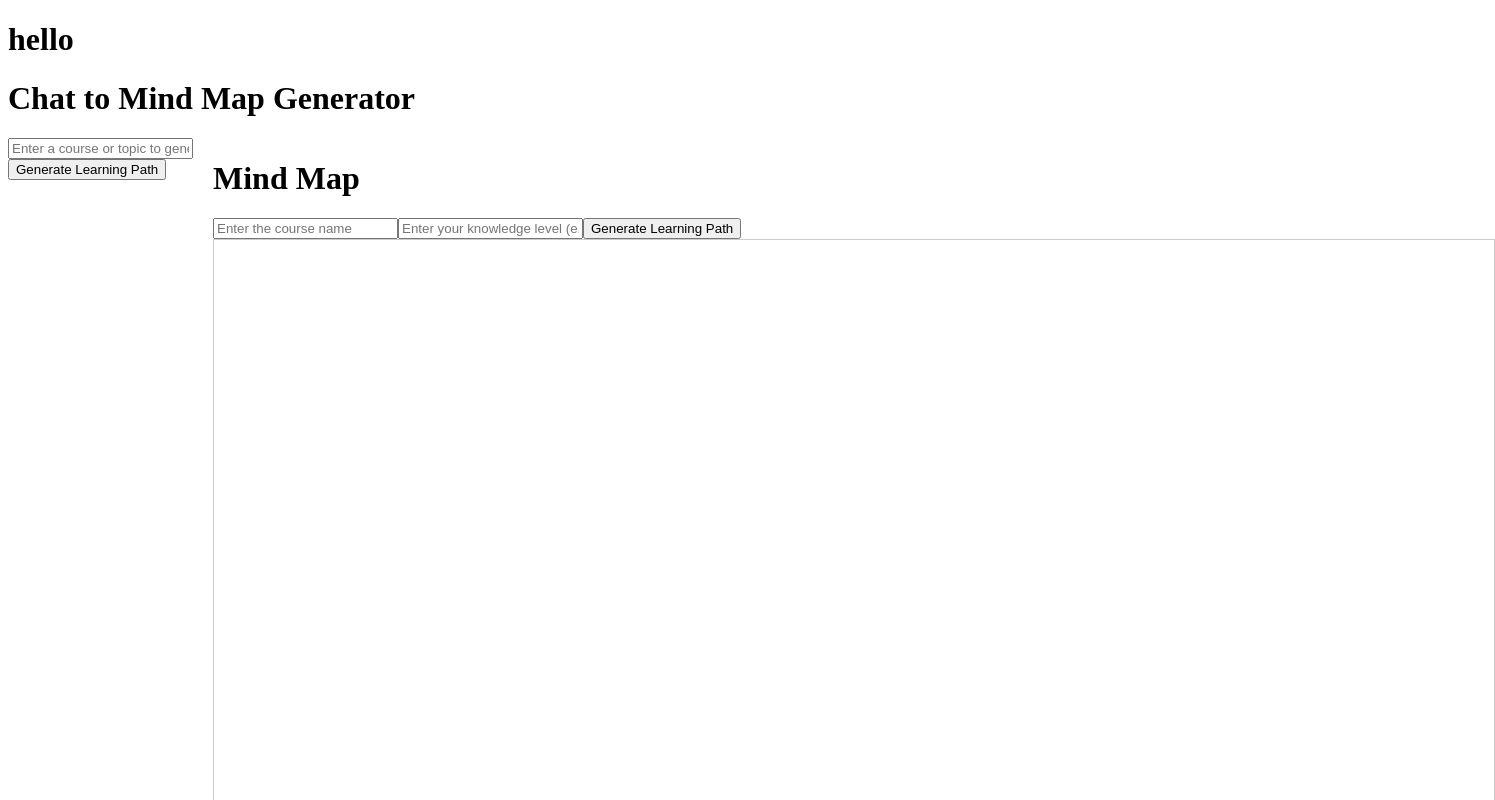
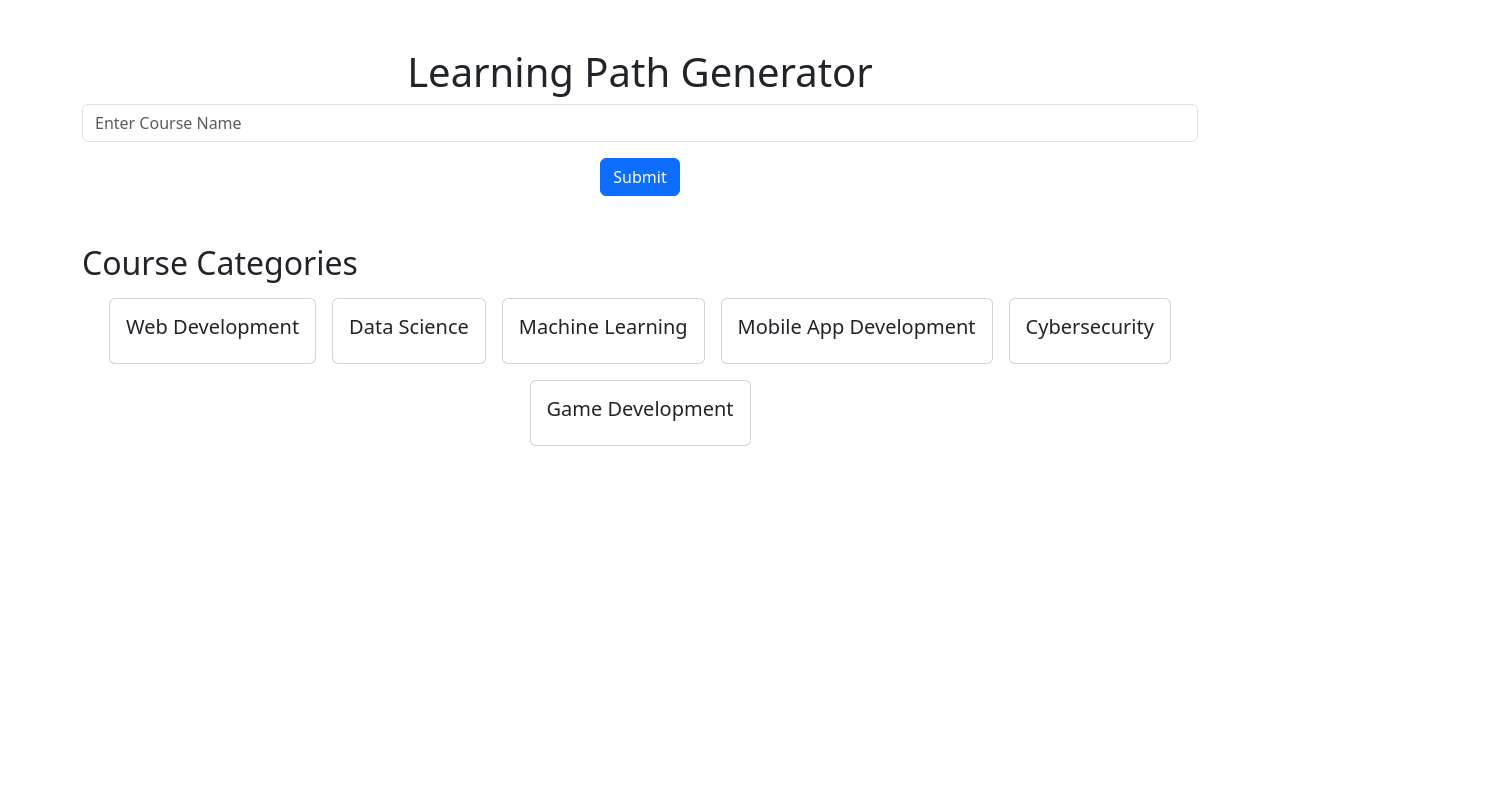
Before and after one commit to manivuppala124/AI-PathGen, a React (Create React App) app: page / in a window 1280 px wide. Shown: the top 800 px of the page, 1495 px wide, since content can reach past the window. Built offline with nearby package versions, Linux system fonts and the light colour scheme.

Commit message:
homepage commit

```diff
--- a/package.json
+++ b/package.json
@@ -7,10 +7,12 @@
     "@testing-library/react": "^13.4.0",
     "@testing-library/user-event": "^13.5.0",
     "axios": "^1.7.7",
+    "bootstrap": "^5.3.3",
     "jsmind": "^0.8.5",
     "mongoose": "^8.6.3",
     "react": "^18.3.1",
     "react-dom": "^18.3.1",
+    "react-router-dom": "^6.26.2",
     "react-scripts": "5.0.1",
     "web-vitals": "^2.1.4"
   },
--- a/public/index.html
+++ b/public/index.html
@@ -6,11 +6,12 @@
     <meta name="viewport" content="width=device-width, initial-scale=1" />
     <meta name="theme-color" content="#000000" />
     <meta
-
       name="description"
       content="Web site created using create-react-app"
     />
     <link rel="apple-touch-icon" href="%PUBLIC_URL%/logo192.png" />
+    <!-- Google Fonts Link -->
+    <link href="https://fonts.googleapis.com/css2?family=Roboto:wght@400;600;700&display=swap" rel="stylesheet">
     <title>React App</title>
   </head>
   <body>
--- /dev/null
+++ b/src/App.css
@@ -0,0 +1,29 @@
+body {
+    font-family: 'Roboto', sans-serif;
+    background-color: #f8f9fa;
+}
+
+.navbar {
+    margin-bottom: 20px;
+}
+
+.hero-section {
+    background-color: #343a40;
+    color: white;
+    padding: 50px 0;
+}
+
+.card {
+    border: none;
+    box-shadow: 0 4px 8px rgba(0, 0, 0, 0.1);
+}
+
+.card-title {
+    font-size: 1.5rem;
+}
+
+footer {
+    background-color: #343a40;
+    color: white;
+    padding: 10px 0;
+}
--- a/src/App.js
+++ b/src/App.js
@@ -1,11 +1,17 @@
-import MainScreen from "./components/MainScreen";
-function App() {
+import React from 'react';
+import { BrowserRouter as Router, Routes, Route } from 'react-router-dom';
+import HomePage from './components/HomePage'; // Updated path
+import LearnPage from './components/LearnPage'; // Updated path
+
+const App = () => {
   return (
-    <div className="App">
-      <h1>hello</h1>
-      <MainScreen/>
-    </div>
+    <Router>
+      <Routes>
+        <Route path="/" element={<HomePage />} />
+        <Route path="/learn/:courseName" element={<LearnPage />} />
+      </Routes>
+    </Router>
   );
-}
+};
 
 export default App;
--- /dev/null
+++ b/src/components/HomePage.css
@@ -0,0 +1,13 @@
+.hero-section {
+    height: 70vh;
+    background-size: cover;
+    background-position: center;
+  }
+
+  .card {
+    transition: transform 0.3s;
+  }
+
+  .card:hover {
+    transform: scale(1.05);
+  }
--- /dev/null
+++ b/src/components/HomePage.js
@@ -0,0 +1,76 @@
+import React, { useState } from 'react';
+import { useNavigate } from 'react-router-dom';
+
+const HomePage = () => {
+  const [courseName, setCourseName] = useState('');
+  const [category, setCategory] = useState(''); // State for category selection
+  const navigate = useNavigate();
+
+  const handleSubmit = (e) => {
+    e.preventDefault();
+    if (courseName) {
+      navigate(`/learn/${courseName}`);
+    }
+  };
+
+  const handleCategoryClick = (course) => {
+    setCourseName(course);
+    navigate(`/learn/${course}`);
+  };
+
+  return (
+    <div className="container mt-5">
+      <h1 className="text-center">Learning Path Generator</h1>
+      <form onSubmit={handleSubmit} className="text-center">
+        <input
+          type="text"
+          className="form-control"
+          placeholder="Enter Course Name"
+          value={courseName}
+          onChange={(e) => setCourseName(e.target.value)}
+        />
+        <button type="submit" className="btn btn-primary mt-3">
+          Submit
+        </button>
+      </form>
+
+      <div className="categories mt-5">
+        <h2>Course Categories</h2>
+        <div className="d-flex flex-wrap justify-content-center">
+          <div className="card m-2" onClick={() => handleCategoryClick('Web Development')}>
+            <div className="card-body">
+              <h5 className="card-title">Web Development</h5>
+            </div>
+          </div>
+          <div className="card m-2" onClick={() => handleCategoryClick('Data Science')}>
+            <div className="card-body">
+              <h5 className="card-title">Data Science</h5>
+            </div>
+          </div>
+          <div className="card m-2" onClick={() => handleCategoryClick('Machine Learning')}>
+            <div className="card-body">
+              <h5 className="card-title">Machine Learning</h5>
+            </div>
+          </div>
+          <div className="card m-2" onClick={() => handleCategoryClick('Mobile App Development')}>
+            <div className="card-body">
+              <h5 className="card-title">Mobile App Development</h5>
+            </div>
+          </div>
+          <div className="card m-2" onClick={() => handleCategoryClick('Cybersecurity')}>
+            <div className="card-body">
+              <h5 className="card-title">Cybersecurity</h5>
+            </div>
+          </div>
+          <div className="card m-2" onClick={() => handleCategoryClick('Game Development')}>
+            <div className="card-body">
+              <h5 className="card-title">Game Development</h5>
+            </div>
+          </div>
+        </div>
+      </div>
+    </div>
+  );
+};
+
+export default HomePage;
--- /dev/null
+++ b/src/components/LearnPage.css
@@ -0,0 +1,3 @@
+.learning-path {
+    margin-top: 30px;
+  }
--- /dev/null
+++ b/src/components/LearnPage.js
@@ -0,0 +1,16 @@
+import React, { useEffect } from 'react';
+import { useParams } from 'react-router-dom';
+import MindMap from './MindMap'; // Import the MindMap component
+
+const LearnPage = () => {
+  const { courseName } = useParams();
+
+  return (
+    <div className="container mt-5">
+      <h1 className="text-center">Learning Path for: {courseName}</h1>
+      <MindMap courseName={courseName} /> {/* Pass courseName to MindMap */}
+    </div>
+  );
+};
+
+export default LearnPage;
--- a/src/components/MindMap.js
+++ b/src/components/MindMap.js
@@ -1,68 +1,13 @@
-import React, { useState, useEffect } from 'react';
+import React, { useEffect, useState } from 'react';
 import jsMind from 'jsmind';
 import 'jsmind/style/jsmind.css'; // Import jsMind CSS
 
-const COHERE_API_KEY = '4DXFsPiFWGRBusJhGMRWSw6VO848SKbliQ09CCz0';
-const COHERE_API_URL = 'https://api.cohere.ai/v1/generate';
-
-const MindMap = () => {
-  const [inputText, setInputText] = useState('');
-  const [courseLevel, setCourseLevel] = useState('');
-  const [isTyping, setIsTyping] = useState(false);
+const MindMap = ({ inputText }) => {
   const [mindMapData, setMindMapData] = useState(null);
 
-  const handleModelResponse = async () => {
-    if (!inputText || !courseLevel) return;
-
-    try {
-      setIsTyping(true);
-
-      const promptPreamble = `
-      You are a highly knowledgeable AI that assists students in learning various subjects by creating personalized learning paths based on their existing knowledge, goals, and preferences.
-      The learning path should be structured in a step-by-step manner, starting from the basics and gradually advancing toward more complex concepts.
-      For each topic, include recommended learning resources such as articles, tutorials, and videos.
-      Consider the learner's pace, preferred learning style (e.g., visual, auditory, or hands-on), and any specific goals they have mentioned.
-
-      Please generate a learning path for the following course:
-
-      Course: ${inputText}
-      Current Knowledge Level: ${courseLevel}
-      Goal: become proficient in ${inputText}
-      Learning Style Preference: [Insert learning style preference if applicable, e.g., hands-on practice, theory-based, etc.]
-
-      Ensure the path is logical and builds upon the learner's existing knowledge.
-      `;
-
-      const response = await fetch(COHERE_API_URL, {
-        method: 'POST',
-        headers: {
-          'Content-Type': 'application/json',
-          Authorization: `Bearer ${COHERE_API_KEY}`,
-        },
-        body: JSON.stringify({
-          prompt: promptPreamble,
-          max_tokens: 500,
-          temperature: 0.7,
-          stop_sequences: [],
-          return_likelihoods: 'NONE',
-        }),
-      });
-
-      if (!response.ok) {
-        throw new Error(`HTTP error! status: ${response.status}`);
-      }
-
-      const data = await response.json();
-      let botText = '';
-
-      if (Array.isArray(data.generations)) {
-        botText = data.generations.map((generation) => generation.text).join('\n');
-      } else {
-        botText = data.response || 'Error fetching data. Please try again later.';
-      }
-
-      // Parse the botText to mind map
-      const parsedData = parseTextToMindMap(botText.trim());
+  useEffect(() => {
+    if (inputText) {
+      const parsedData = parseTextToMindMap(inputText.trim());
       const mindMapFormat = {
         meta: {
           name: 'Learning Path Mind Map',
@@ -72,18 +17,13 @@ const MindMap = () => {
         format: 'node_tree',
         data: parsedData,
       };
-
       setMindMapData(mindMapFormat);
-    } catch (error) {
-      console.error('Error fetching data:', error);
-    } finally {
-      setIsTyping(false);
     }
-  };
+  }, [inputText]);
 
   // Function to parse the Cohere-generated text into mind map data format
   const parseTextToMindMap = (text) => {
-    const topics = text.trim().split(',');
+    const topics = text.split(','); // Adjust this split logic based on your expected input
     const root = {
       id: 'root',
       isroot: true,
@@ -123,27 +63,10 @@ const MindMap = () => {
 
   return (
     <div>
-      <h1>Mind Map</h1>
-      <div>
-        <input
-          type="text"
-          value={inputText}
-          onChange={(e) => setInputText(e.target.value)}
-          placeholder="Enter the course name"
-        />
-        <input
-          type="text"
-          value={courseLevel}
-          onChange={(e) => setCourseLevel(e.target.value)}
-          placeholder="Enter your knowledge level (e.g., beginner, intermediate, advanced)"
-        />
-        <button onClick={handleModelResponse}>
-          {isTyping ? 'Generating...' : 'Generate Learning Path'}
-        </button>
-      </div>
+      <h2>Mind Map</h2>
       <div
         id="jsmind_container"
-        style={{ width: '100vw', height: '500vh', border: '1px solid #ccc' }}
+        style={{ width: '100%', height: '500px', border: '1px solid #ccc' }}
       ></div>
     </div>
   );
--- a/src/components/TestScreen.js
+++ b/src/components/TestScreen.js
@@ -5,24 +5,25 @@ const COHERE_API_URL = 'https://api.cohere.ai/v1/generate';
 
 function TestScreen({ onTextGenerated }) {
   const [inputText, setInputText] = useState('');
+  const [courseLevel, setCourseLevel] = useState('');
   const [isTyping, setIsTyping] = useState(false);
 
-  const handleModelResponse = async (messageText) => {
+  const handleModelResponse = async () => {
     try {
       setIsTyping(true);
 
       // Set the preamble for the learning path generation
       const promptPreamble = `
-      You are a highly knowledgeable AI that assists students in learning various subjects by creating personalized learning paths based on their existing knowledge, goals, and preferences. The learning path should be structured in a step-by-step manner, starting from the basics and gradually advancing toward more complex concepts. For each topic, include recommended learning resources such as articles, tutorials, and videos. Consider the learner's pace, preferred learning style (e.g., visual, auditory, or hands-on), and any specific goals they have mentioned (e.g., becoming proficient in a particular programming language or mastering a specific framework).
+        You are a highly knowledgeable AI that assists students in learning various subjects by creating personalized learning paths based on their existing knowledge, goals, and preferences.
+        The learning path should be structured in a step-by-step manner, starting from the basics and gradually advancing toward more complex concepts.
+        For each topic, include recommended learning resources such as articles, tutorials, and videos.
+        Consider the learner's pace, preferred learning style (e.g., visual, auditory, or hands-on), and any specific goals they have mentioned.
 
-Please generate a learning path for the following course:
+        Please generate a learning path for the following course:
 
-Course: [Insert course name or topic] Current Knowledge Level: [Insert student's knowledge level, e.g., beginner, intermediate, or advanced] Goal: [Insert the student's goal, e.g., become proficient in front-end development] Learning Style Preference: [Insert learning style preference if applicable, e.g., hands-on practice, theory-based, etc.]
-
- Ensure the path is logical and builds upon the learner's existing knowledge.
-dont give me any explanation or source justr give me module names connected by a node
-dont give me subtopics  , just mention the topics thats it ,
-now just dont mention steps , seperate them by commas
+        Course: ${inputText}
+        Current Knowledge Level: ${courseLevel}
+        Goal: become proficient in ${inputText}
       `;
 
       const response = await fetch(COHERE_API_URL, {
@@ -48,7 +49,7 @@ now just dont mention steps , seperate them by commas
       let botText = '';
 
       if (Array.isArray(data.generations)) {
-        botText = data.generations.map(generation => generation.text).join('\n');
+        botText = data.generations.map((generation) => generation.text).join('\n');
       } else {
         botText = data.response || 'Error fetching data. Please try again later.';
       }
@@ -65,7 +66,7 @@ now just dont mention steps , seperate them by commas
   const handleSubmit = () => {
     if (!inputText.trim()) return;
 
-    handleModelResponse(inputText);
+    handleModelResponse();
     setInputText('');  // Clear the input after submitting
   };
 
@@ -75,12 +76,13 @@ now just dont mention steps , seperate them by commas
         type="text"
         value={inputText}
         onChange={(e) => setInputText(e.target.value)}
-        onKeyDown={(e) => {
-          if (e.key === 'Enter') {
-            handleSubmit();
-          }
-        }}
-        placeholder="Enter a course or topic to generate a learning path..."
+        placeholder="Enter a course or topic..."
+      />
+      <input
+        type="text"
+        value={courseLevel}
+        onChange={(e) => setCourseLevel(e.target.value)}
+        placeholder="Your knowledge level (e.g., beginner, intermediate)"
       />
       <button onClick={handleSubmit}>Generate Learning Path</button>
       {isTyping && <p>Generating...</p>}
--- a/src/index.js
+++ b/src/index.js
@@ -1,6 +1,8 @@
 import React from 'react';
 import ReactDOM from 'react-dom/client';
 import App from './App';
+import 'bootstrap/dist/css/bootstrap.min.css';
+
 
 const root = ReactDOM.createRoot(document.getElementById('root'));
 root.render(
```
Also changed, not shown: src/components/MainScreen.js (line endings or trailing spaces), 1 other file (tests, documents, lock files or other folders).
